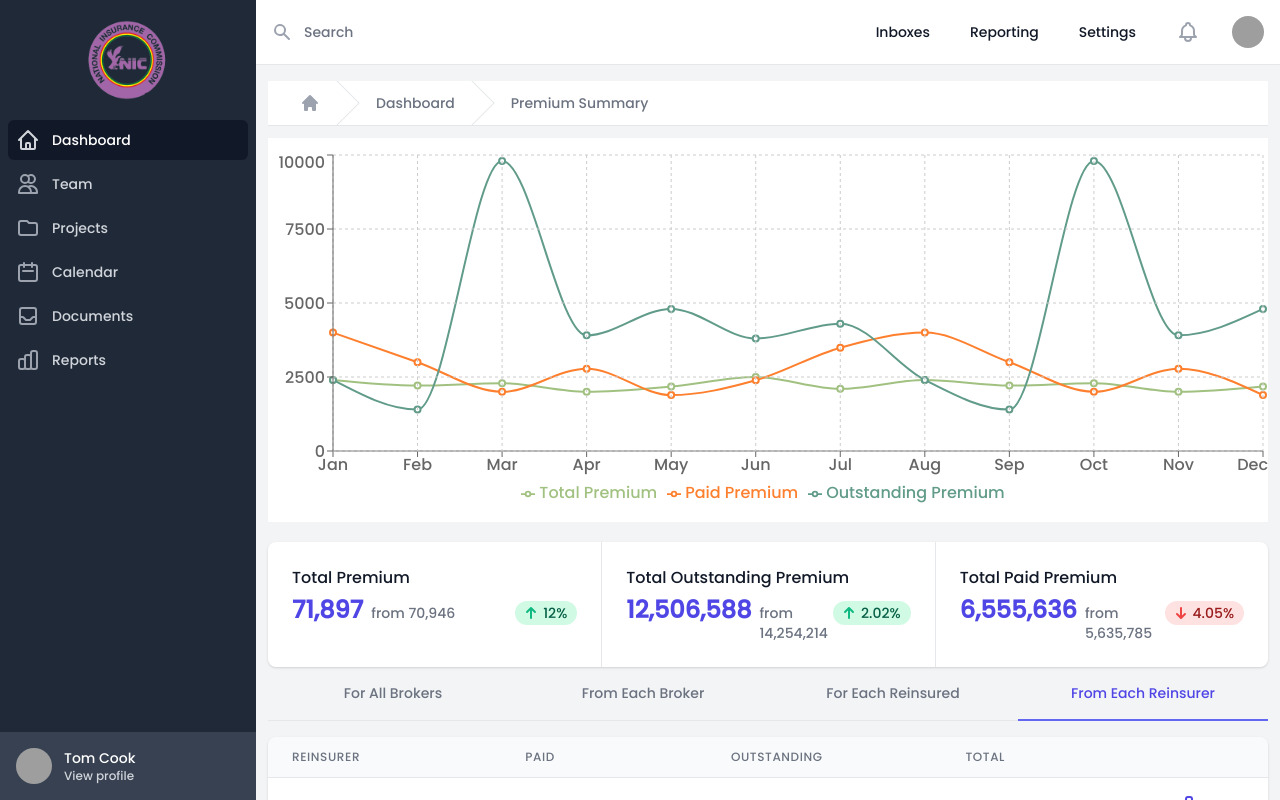
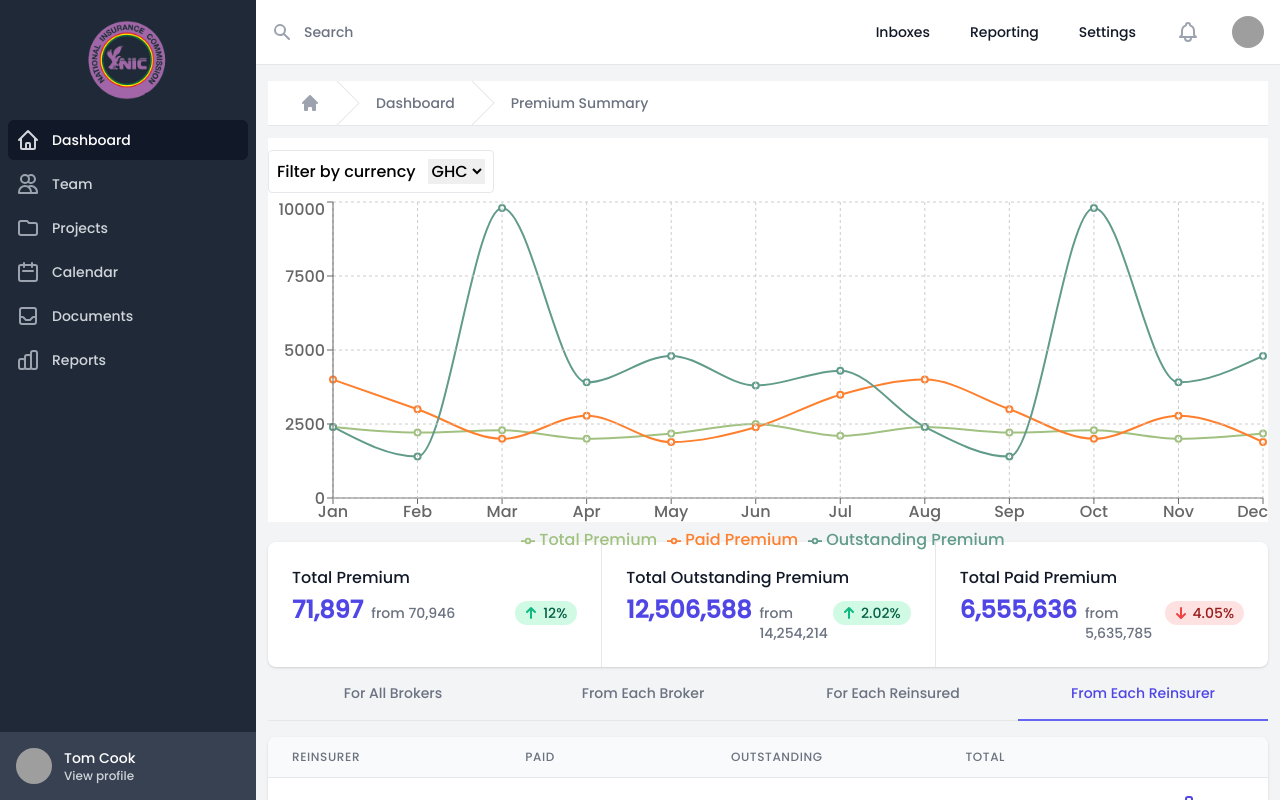
Before and after one commit to Khoby-790/template-nic, a React (Create React App) app: page /premium in a window 1280 px wide. Built offline with nearby package versions, Linux system fonts and the light colour scheme; grey boxes are pictures that could not be loaded.

Commit message:
--- Auto-Git Commit ---

```diff
--- a/src/pages/NewDashboard/sections/ClaimsSection.tsx
+++ b/src/pages/NewDashboard/sections/ClaimsSection.tsx
@@ -103,11 +103,21 @@ const ClaimsSection = (props: Props) => {
                         <span className="text-sm font-light">Brief But detailed description of claims in it's enirety</span>
                     </div>
                 </div>
-                <Link to="/claims" className=" flex justify-center h-full items-center px-4 cursor-pointer hover:bg-gray-400 rounded-full">
-                    <svg className="h-6" xmlns="http://www.w3.org/2000/svg" fill="none" viewBox="0 0 24 24" stroke="currentColor">
-                        <path strokeLinecap="round" strokeLinejoin="round" strokeWidth={2} d="M10 6H6a2 2 0 00-2 2v10a2 2 0 002 2h10a2 2 0 002-2v-4M14 4h6m0 0v6m0-6L10 14" />
-                    </svg>
-                </Link>
+                <div className="flex">
+                    <div className="flex border  mr-2 p-2 mb-1 rounded items-baseline">
+                        <label className="mr-3" htmlFor="">Filter by currency</label>
+                        <select name="" id="">
+                            <option value="">GHC</option>
+                            <option value="">GHC</option>
+                            <option value="">GHC</option>
+                        </select>
+                    </div>
+                    <Link to="/claims" className=" flex justify-center h-full items-center px-4 cursor-pointer hover:bg-gray-400 rounded-full">
+                        <svg className="h-6" xmlns="http://www.w3.org/2000/svg" fill="none" viewBox="0 0 24 24" stroke="currentColor">
+                            <path strokeLinecap="round" strokeLinejoin="round" strokeWidth={2} d="M10 6H6a2 2 0 00-2 2v10a2 2 0 002 2h10a2 2 0 002-2v-4M14 4h6m0 0v6m0-6L10 14" />
+                        </svg>
+                    </Link>
+                </div>
             </div>
             <div className="flex h-64">
                 <div className="flex-1">
--- a/src/pages/PremiumExpansion/PremiumExpansion.tsx
+++ b/src/pages/PremiumExpansion/PremiumExpansion.tsx
@@ -105,6 +105,16 @@ const PremiumExpansion = (props: Props) => {
                 </div>
 
                 <div className="h-96 mt-3 bg-white py-3">
+                    <div className="flex">
+                        <div className="flex border  mr-2 p-2 mb-1 rounded items-baseline">
+                            <label className="mr-3" htmlFor="">Filter by currency</label>
+                            <select name="" id="">
+                                <option value="">GHC</option>
+                                <option value="">GHC</option>
+                                <option value="">GHC</option>
+                            </select>
+                        </div>
+                    </div>
                     <CustomLineChart data={data} lines={lines} />
                 </div>
 
```
